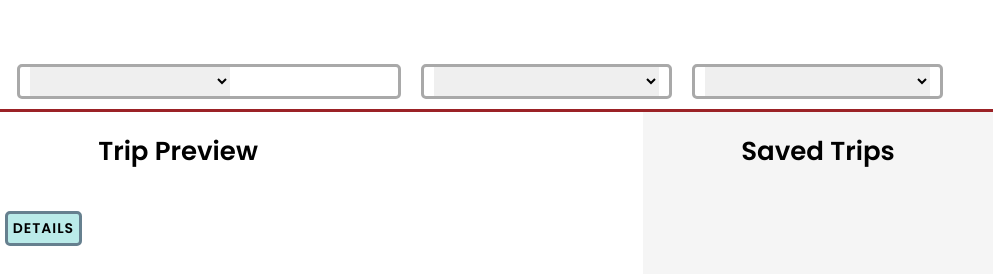
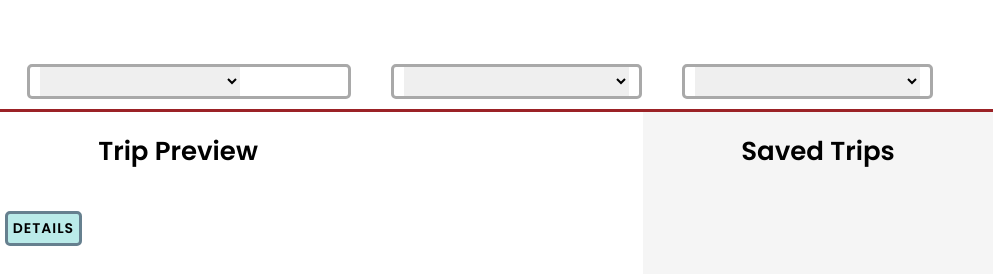
Before and after one commit to nss-day-cohort-51/holiday-road-grand-canyon-gliders, a plain HTML site: page index.html in a window 1280 px wide. Shown: the part 168-442 px from the top of the page, 287-1280 px from the left. Drawn offline with Linux system fonts and the light colour scheme; a script that the page names is missing.

Commit message:
updated spacing and made 'Saved Travel' section fill full height

```diff
--- a/scripts/modal.js
+++ b/scripts/modal.js
@@ -35,7 +35,6 @@ const modalDetailsInsert = (modalId) => {
 };
 
 export const runModal = () => {
-    // ************* ALL THE  MODAL JS *******************
 
     // Get the modal
     const modal = document.getElementById("modal");
--- a/styles/main.css
+++ b/styles/main.css
@@ -87,11 +87,9 @@ main {
   display: flex;
   flex-direction: row;
   justify-content: left;
-  /* align-content: stretch;
-  align-items: stretch; */
   white-space: nowrap;
   padding: 0px 10px;
-  margin: 0px 10px;
+  margin: 0px 20px;
   border: 3px solid darkgray;
   border-radius: 5px;
   background-color: white;
@@ -108,7 +106,7 @@ main {
   align-items: stretch;
   white-space: nowrap;
   padding: 0px 10px;
-  margin: 0px 10px;
+  margin: 0px 20px;
   border: 3px solid darkgray;
   border-radius: 5px;
   background-color: white;
--- a/styles/modal.css
+++ b/styles/modal.css
@@ -18,7 +18,7 @@ display: none; /* Hidden by default */
     background-color: #fefefe;
     margin: auto;
     padding: 20px 50px;
-    border: 6px solid #B8DBD9;
+    border: 6px solid #85C1BF;
     border-radius: 20px;
     width: 60%; /* how much page to take up */
 }
```
